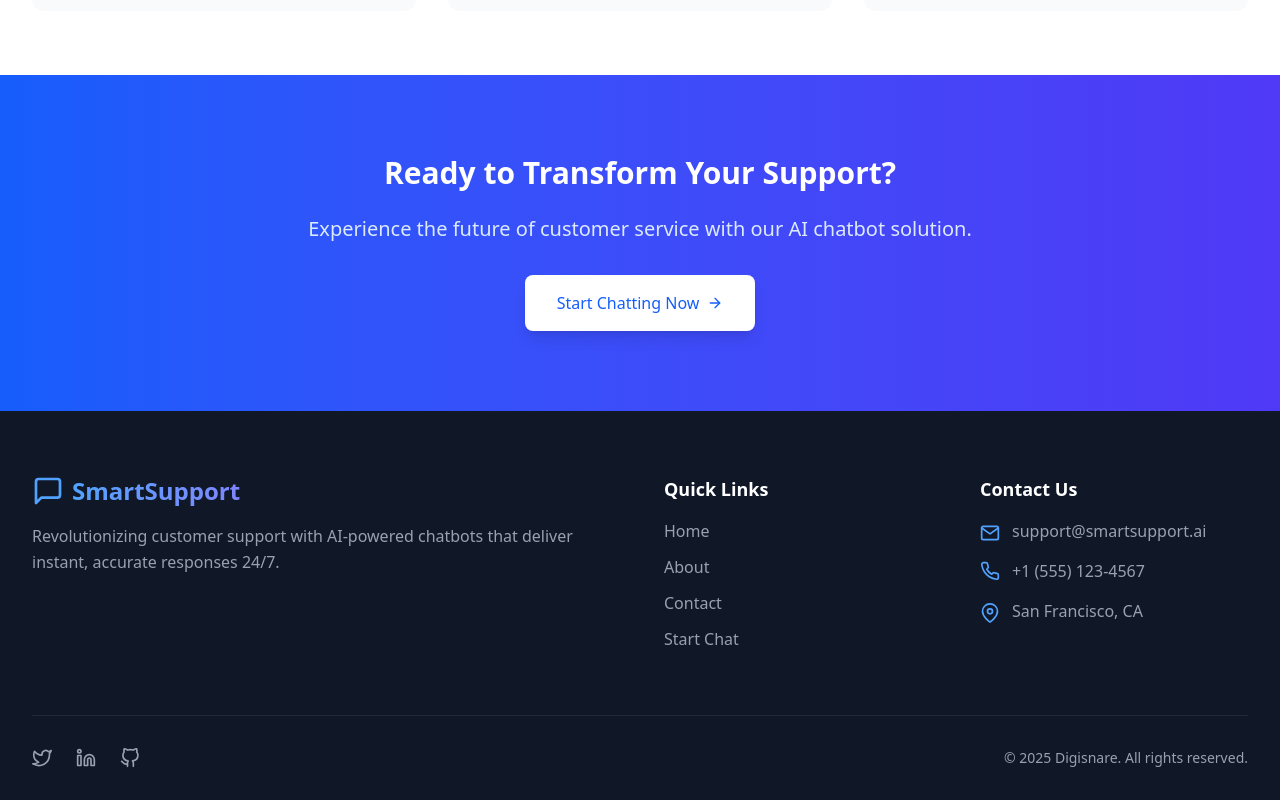
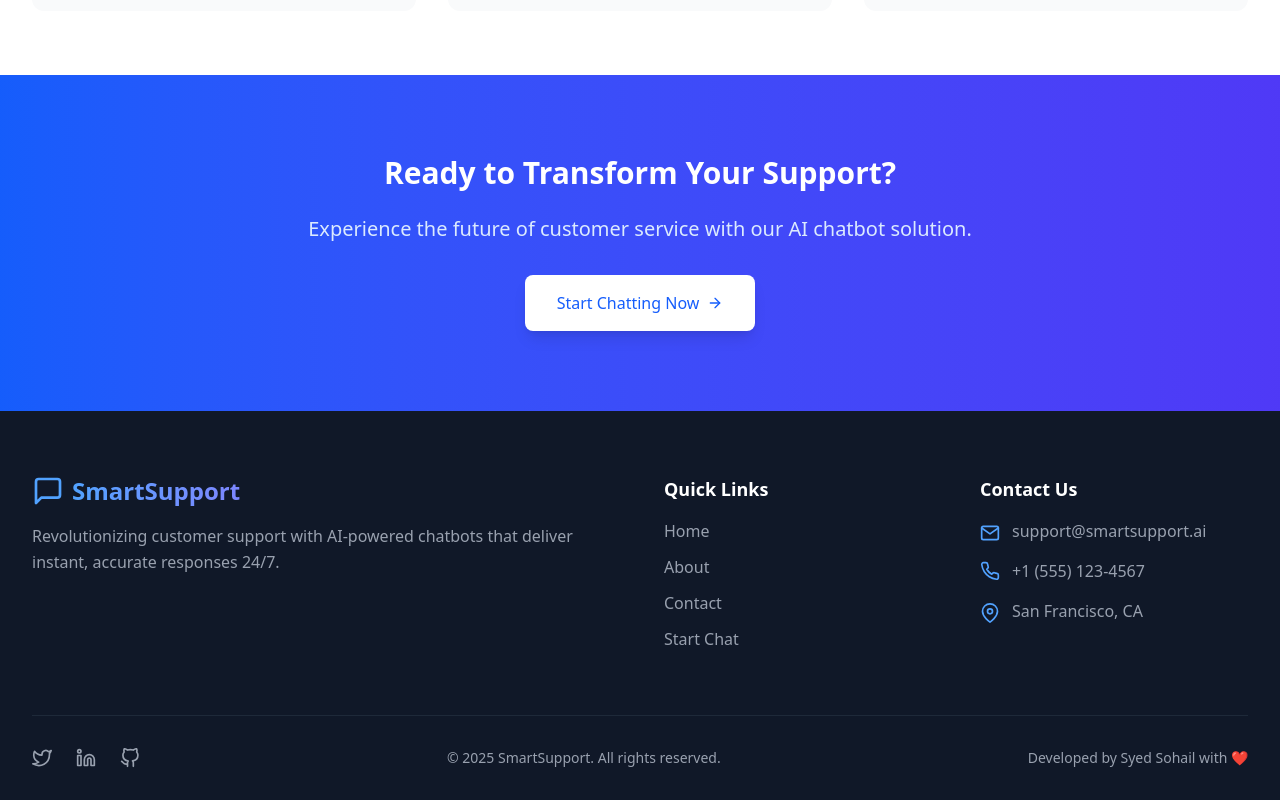
Before and after one commit to SyedSohail786/ai-chat-bot-support, a Next.js app in the folder frontend/: page / in a window 1280 px wide. Shown: the part 817-1617 px from the top of the page. Built offline with nearby package versions, Linux system fonts and the light colour scheme.

Commit message:
Update Footer.jsx

```diff
--- a/frontend/src/app/components/Footer.jsx
+++ b/frontend/src/app/components/Footer.jsx
@@ -64,7 +64,10 @@ export default function Footer() {
               </a>
             </div>
             <p className="text-gray-400 text-sm">
-              &copy; {new Date().getFullYear()} Digisnare. All rights reserved.
+              &copy; {new Date().getFullYear()} SmartSupport. All rights reserved.
+            </p>
+            <p className="text-gray-400 text-sm">
+             Developed by Syed Sohail with ❤️
             </p>
           </div>
         </div>
```
